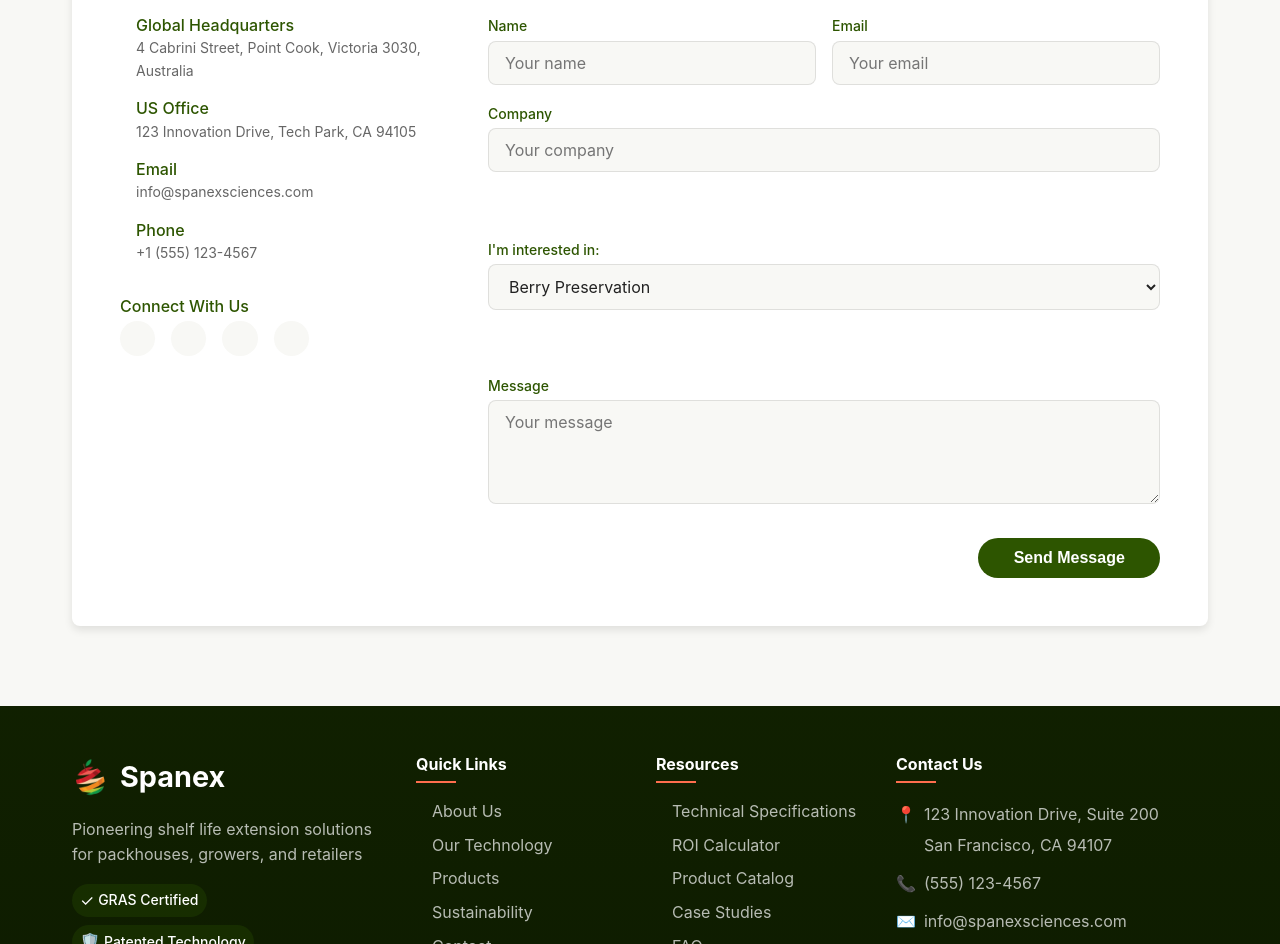
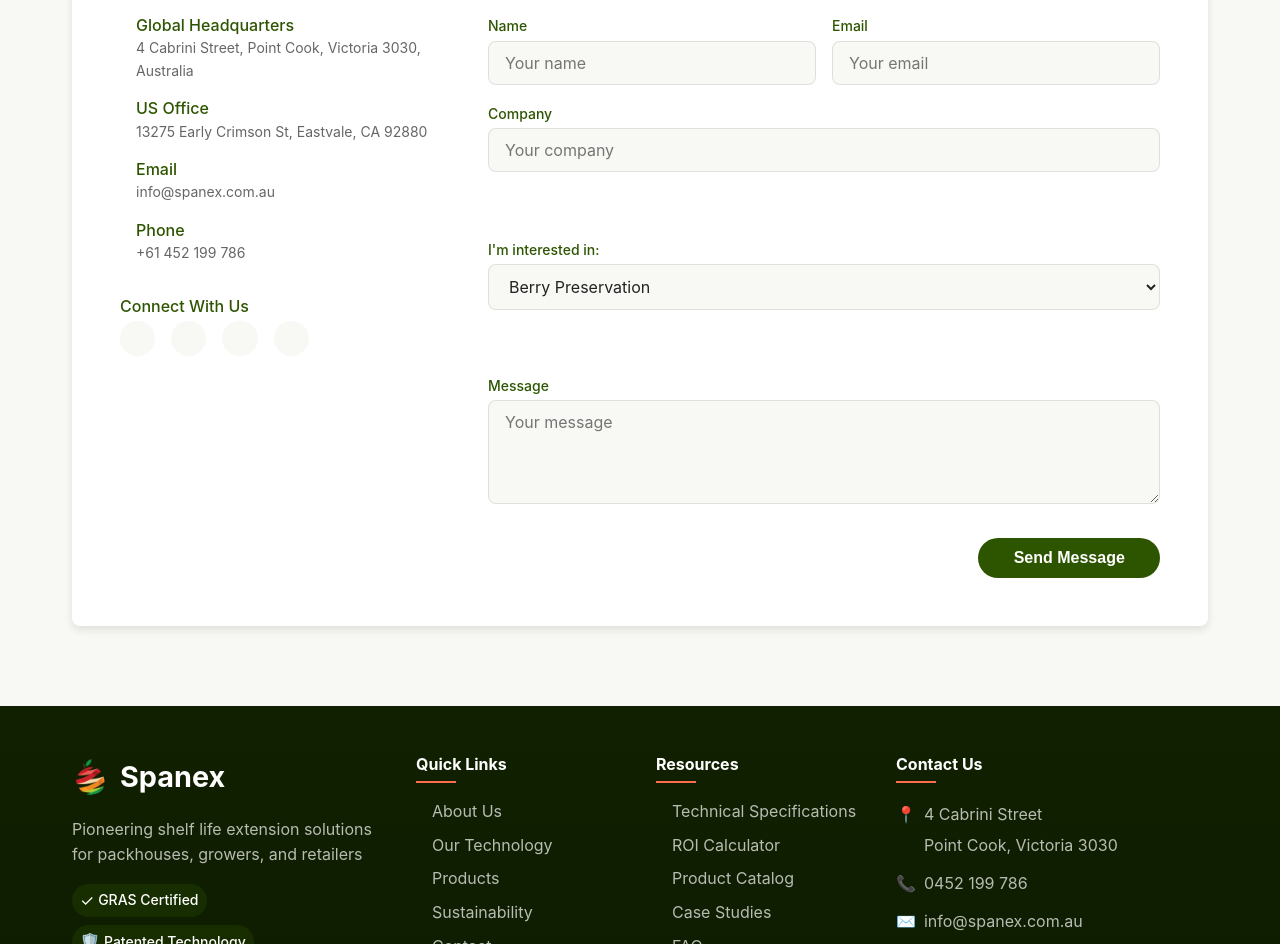
Before and after one commit to gumbaba-gs/spanex-website, a React (Create React App) app: page / in a window 1280 px wide. Shown: the part 10128-11072 px from the top of the page. Built offline with nearby package versions, Linux system fonts and the light colour scheme.

Commit message:
update site with spanex.com.au emails

```diff
--- a/src/components/Footer.js
+++ b/src/components/Footer.js
@@ -125,9 +125,9 @@
           <div>
             <h4 style={styles.footerHeading}>Contact Us</h4>
             <address style={styles.footerContact}>
-              <p style={styles.footerContactItem}>123 Innovation Drive, Tech Park, CA 94105</p>
-              <p style={styles.footerContactItem}>+1 (555) 123-4567</p>
-              <p style={styles.footerContactItem}>info@spanexsciences.com</p>
+              <p style={styles.footerContactItem}>13275 Early Crimson St, Eastvale, CA 92880</p>
+              <p style={styles.footerContactItem}>+61 452 199 786</p>
+              <p style={styles.footerContactItem}>info@spanex.com.au</p>
             </address>
           </div>
         </div>
--- a/src/components/layout/Footer.jsx
+++ b/src/components/layout/Footer.jsx
@@ -65,15 +65,15 @@
             <address>
               <p>
                 <span className={styles.contactIcon}>📍</span>
-                <span>123 Innovation Drive, Suite 200<br />San Francisco, CA 94107</span>
+                <span>4 Cabrini Street<br />Point Cook, Victoria 3030</span>
               </p>
               <p>
                 <span className={styles.contactIcon}>📞</span>
-                <span>(555) 123-4567</span>
+                <span>0452 199 786</span>
               </p>
               <p>
                 <span className={styles.contactIcon}>✉️</span>
-                <span>info@spanexsciences.com</span>
+                <span>info@spanex.com.au</span>
               </p>
             </address>
 
--- a/src/components/products/ComparisonSection.jsx
+++ b/src/components/products/ComparisonSection.jsx
@@ -36,7 +36,7 @@
 
   const products = [
     { id: 'berries', name: 'Berries', icon: '🫐' },
-    { id: 'apples', name: 'Apples', icon: '🍎' },
+    { id: 'avocado', name: 'Avocados', icon: '🥑' },
     { id: 'leafy', name: 'Leafy Greens', icon: '🥬', comingSoon: true },
     { id: 'citrus', name: 'Citrus', icon: '🍊', comingSoon: true },
   ];
@@ -71,7 +71,7 @@
       chemical: { shelfLife: 2.5, organic: false, taste: 'SIGNIFICANT', application: 'HIGH', cost: 'LOW', mechanism: false },
       map: { shelfLife: 2.0, organic: true, taste: 'MINIMAL', application: 'LOW', cost: 'MODERATE', mechanism: false },
     },
-    apples: {
+    avocado: {
       spanex: { shelfLife: 3.0, organic: true, taste: 'NONE', application: 'HIGH', cost: 'LOW', mechanism: true },
       waxes: { shelfLife: 2.0, organic: false, taste: 'MODERATE', application: 'HIGH', cost: 'HIGH', mechanism: false },
       chemical: { shelfLife: 2.5, organic: false, taste: 'MODERATE', application: 'HIGH', cost: 'LOW', mechanism: false },
--- a/src/components/products/ContactSection.jsx
+++ b/src/components/products/ContactSection.jsx
@@ -199,7 +199,7 @@
                   </div>
                   <div className={styles.contactText}>
                     <h4 className={styles.contactLabel}>US Office</h4>
-                    <p className={styles.contactValue}>123 Innovation Drive, Tech Park, CA 94105</p>
+                    <p className={styles.contactValue}>13275 Early Crimson St, Eastvale, CA 92880</p>
                   </div>
                 </div>
                 <div className={styles.contactItem}>
@@ -208,7 +208,7 @@
                   </div>
                   <div className={styles.contactText}>
                     <h4 className={styles.contactLabel}>Email</h4>
-                    <p className={styles.contactValue}>info@spanexsciences.com</p>
+                    <p className={styles.contactValue}>info@spanex.com.au</p>
                   </div>
                 </div>
                 <div className={styles.contactItem}>
@@ -217,7 +217,7 @@
                   </div>
                   <div className={styles.contactText}>
                     <h4 className={styles.contactLabel}>Phone</h4>
-                    <p className={styles.contactValue}>+1 (555) 123-4567</p>
+                    <p className={styles.contactValue}>+61 452 199 786</p>
                   </div>
                 </div>
                 <div className={styles.socialWrapper}>
@@ -516,10 +516,10 @@
             <div className={styles.supportCard}>
               <h3 className={styles.cardTitle}>Support</h3>
               <p>
-                For technical support, troubleshooting, or product usage questions, please email <a href="mailto:support@spanexsciences.com">support@spanexsciences.com</a> or call our support line at <strong>+1 (555) 987-6543</strong>.
+                For technical support, troubleshooting, or product usage questions, please email <a href="mailto:support@spanex.com.au">support@spanex.com.au</a> or call our support line at <strong>+61 452 199 786</strong>.
               </p>
               <p>
-                Our support team is available Monday–Friday, 9am–6pm PST.
+                Our support team is available Monday–Friday, 9am–6PM AEST.
               </p>
             </div>
           )}
@@ -531,7 +531,7 @@
                 Interested in partnering with Spanex Sciences? We welcome collaboration with growers, distributors, retailers, and research institutions.
               </p>
               <p>
-                Please email <a href="mailto:partnerships@spanexsciences.com">partnerships@spanexsciences.com</a> with your inquiry, and our business development team will respond promptly.
+                Please email <a href="mailto:partnerships@spanex.com.au">partnerships@spanex.com.au</a> with your inquiry, and our business development team will respond promptly.
               </p>
               <div className={styles.partnershipCta}>
                 <a href="#contact" onClick={switchToContactTab} className={styles.partnershipContactBtn}>
```
Also changed, not shown: src/components/home/ContactSection.jsx (+6 -6 lines), 15 other files (tests, documents, lock files or other folders).
